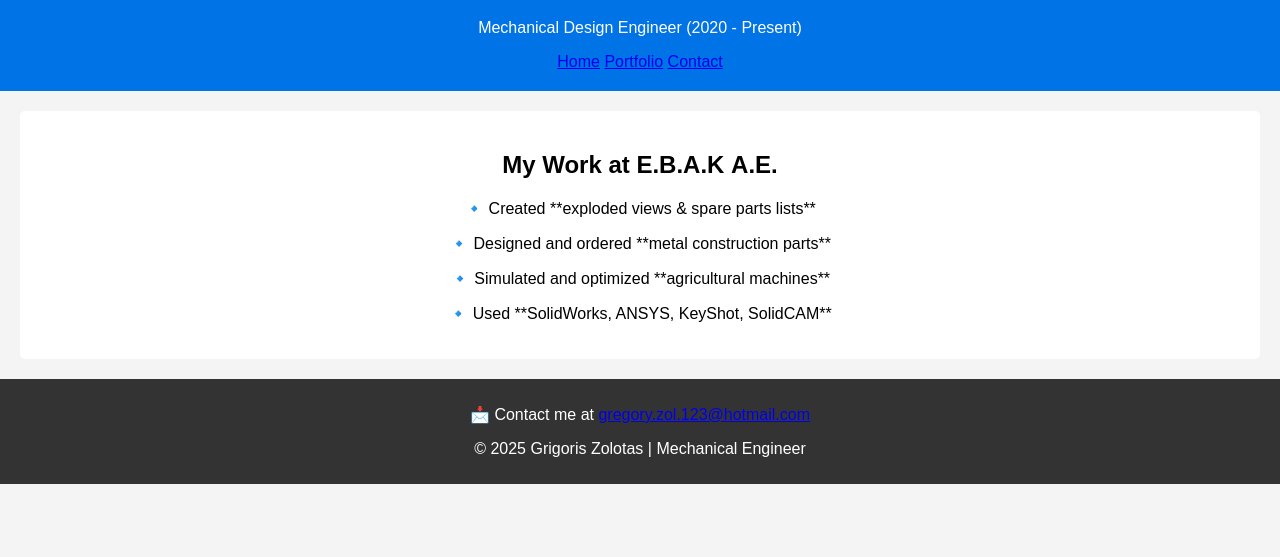
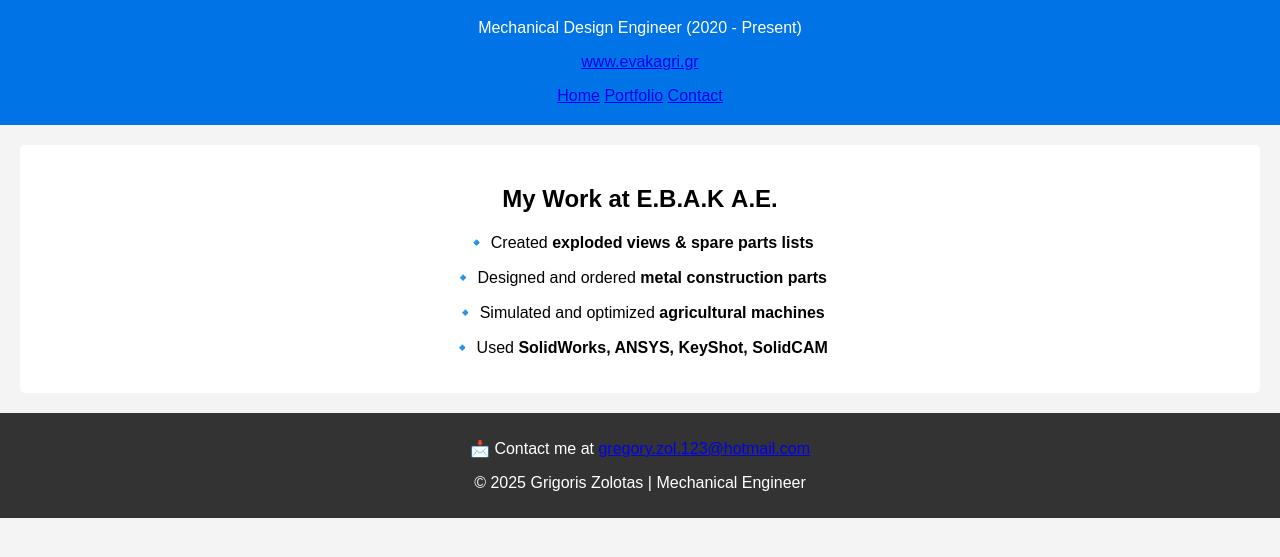
Before and after one commit to marasiwtis/your-username.github.io, a plain HTML site: page ebak.html in a window 1280 px wide. Shown: the part 81-638 px from the top of the page. Drawn offline with Linux system fonts and the light colour scheme.

Commit message:
Link Kyparissis company

```diff
--- a/ebak.html
+++ b/ebak.html
@@ -10,6 +10,7 @@
     <header>
         <h1>Ε.Β.Α.Κ A.E.</h1>
         <p>Mechanical Design Engineer (2020 - Present)</p>
+        <p><a href="http://www.evakagri.gr">www.evakagri.gr</a></p>
         <nav>
             <a href="index.html">Home</a>
             <a href="portfolio.html">Portfolio</a>
@@ -19,10 +20,10 @@
 
     <section class="content">
         <h2>My Work at Ε.Β.Α.Κ A.E.</h2>
-        <p>🔹 Created **exploded views & spare parts lists**</p>
-        <p>🔹 Designed and ordered **metal construction parts**</p>
-        <p>🔹 Simulated and optimized **agricultural machines**</p>
-        <p>🔹 Used **SolidWorks, ANSYS, KeyShot, SolidCAM**</p>
+        <p>🔹 Created <strong>exploded views & spare parts lists</strong></p>
+        <p>🔹 Designed and ordered <strong>metal construction parts</strong></p>
+        <p>🔹 Simulated and optimized <strong>agricultural machines</strong></p>
+        <p>🔹 Used <strong>SolidWorks, ANSYS, KeyShot, SolidCAM</strong></p>
     </section>
 
     <footer>
```
Also changed, not shown: index.html (+2 -2 lines).
